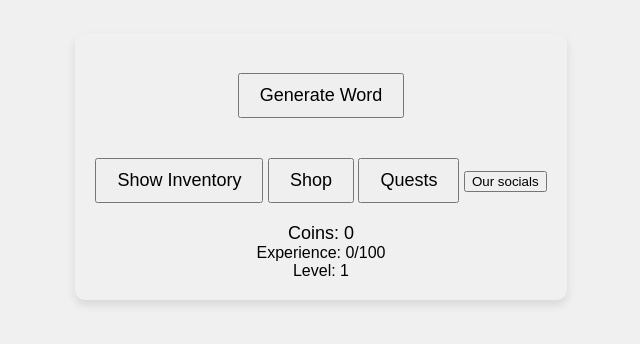
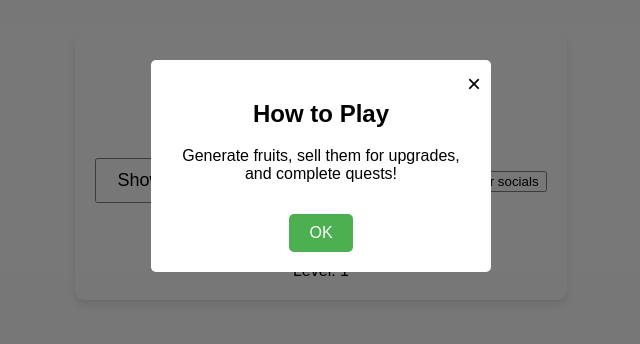
Before and after one commit to UntitledGamesCorp/FruitRNG, a plain HTML site: page index.html in a window 1280 px wide. Shown: the part 234-578 px from the top of the page, without its empty margins (319-959 px from the left). Drawn offline with Linux system fonts and the light colour scheme.

Commit message:
Update index.html

```diff
--- a/index.html
+++ b/index.html
@@ -12,6 +12,17 @@
 </head>
 <body>
     <div class="container">
+        <!-- How to Play Modal -->
+        <div id="howToPlayModal" class="modal">
+            <div class="modal-content">
+                <span class="close-button" id="closeModal">&times;</span>
+                <h2>How to Play</h2>
+                <p>Generate fruits, sell them for upgrades, and complete quests!</p>
+                <button id="okButton" class="ok-button">OK</button>
+            </div>
+        </div>
+
+        <!-- Game UI -->
         <div id="alertMessage" class="alert"></div>
         <button id="generateButton">Generate Word</button>
         <div id="countdown" class="countdown"></div>
@@ -29,6 +40,7 @@
         <div class="experience">Experience: <span id="experienceCount">0/100</span></div>
         <div class="level">Level: <span id="levelCount">1</span></div>
     </div>
+
     <script src="script.js"></script>
 </body>
 </html>
```
